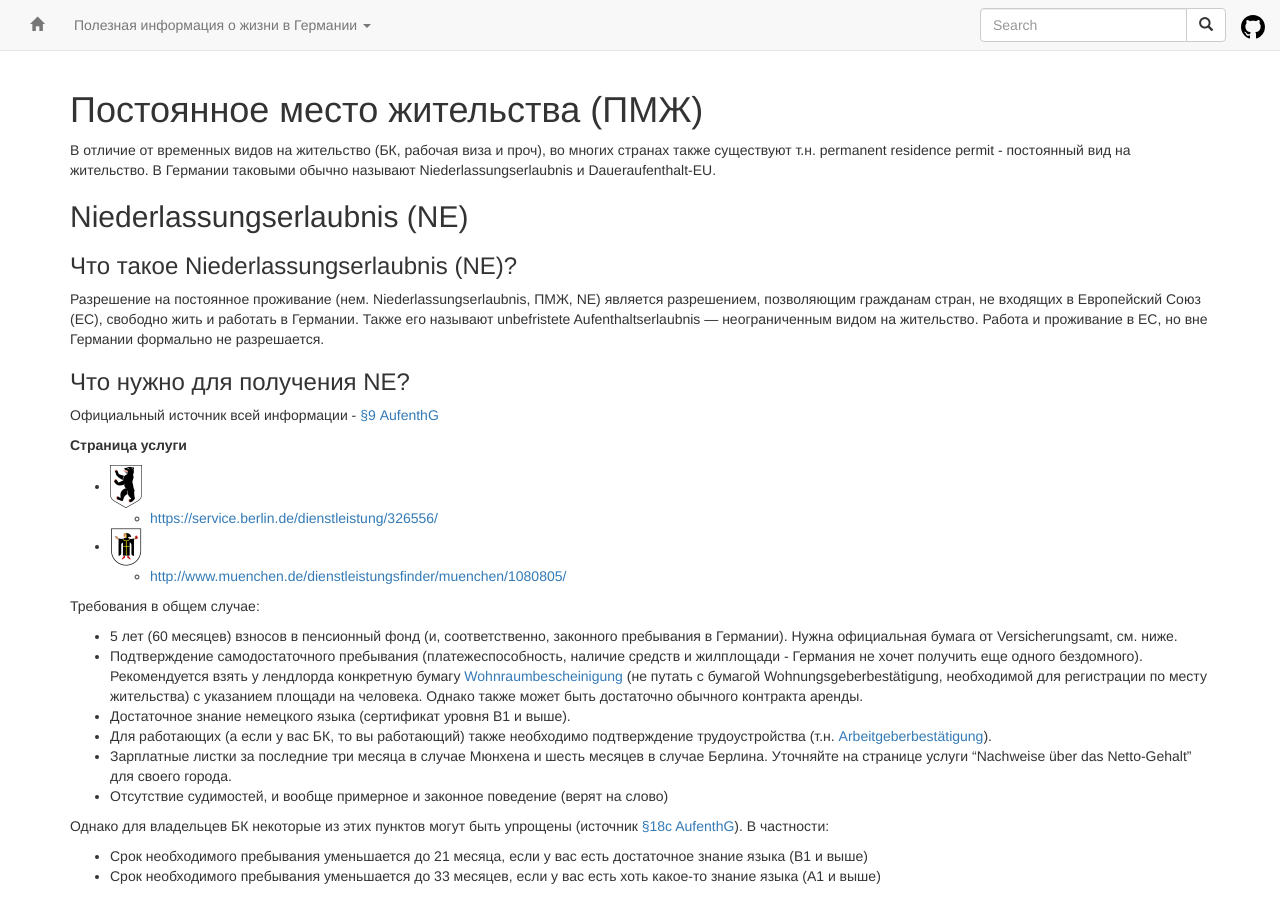
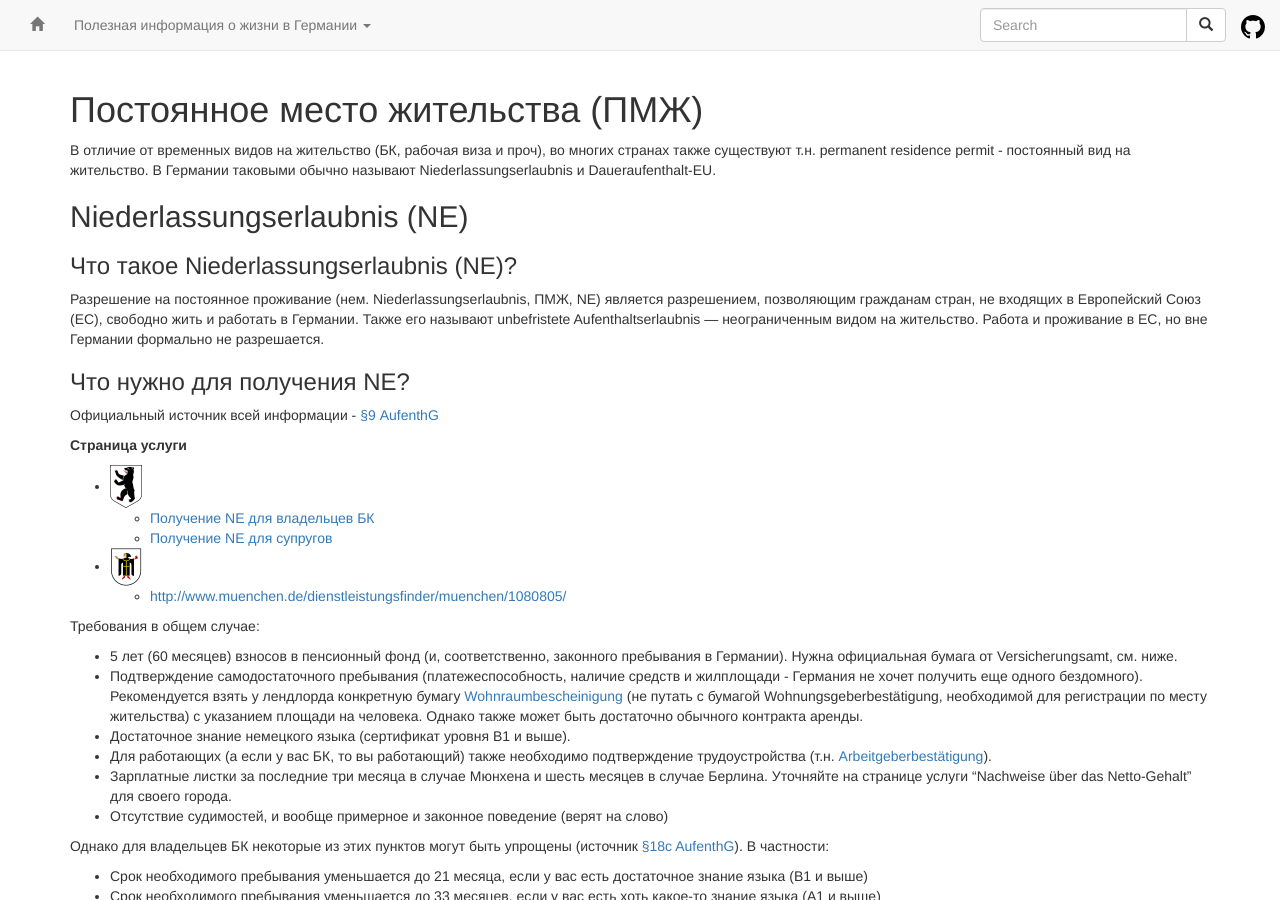
Before and after one commit to ru-de/faq, a Jekyll site: the page built from pages/ПМЖ.md, in a window 1280 px wide and 900 px high. Built offline with Jekyll 4.4.1, drawn with Linux system fonts in a browser that asks for light colours; nearby versions of some CDN libraries.

Commit message:
sync github pages

```diff
--- a/pages/ПМЖ.md
+++ b/pages/ПМЖ.md
@@ -17,7 +17,8 @@ layout: default
 
 **Страница услуги**
 * ![](files/be.png)
-  * [https://service.berlin.de/dienstleistung/326556/](https://service.berlin.de/dienstleistung/326556/)
+  * [Получение NE для владельцев БК](https://service.berlin.de/dienstleistung/326556/)
+  * [Получение NE для супругов](https://service.berlin.de/dienstleistung/328191/)
 * ![](files/mu.png)
   * [http://www.muenchen.de/dienstleistungsfinder/muenchen/1080805/](http://www.muenchen.de/dienstleistungsfinder/muenchen/1080805/)
 
```
